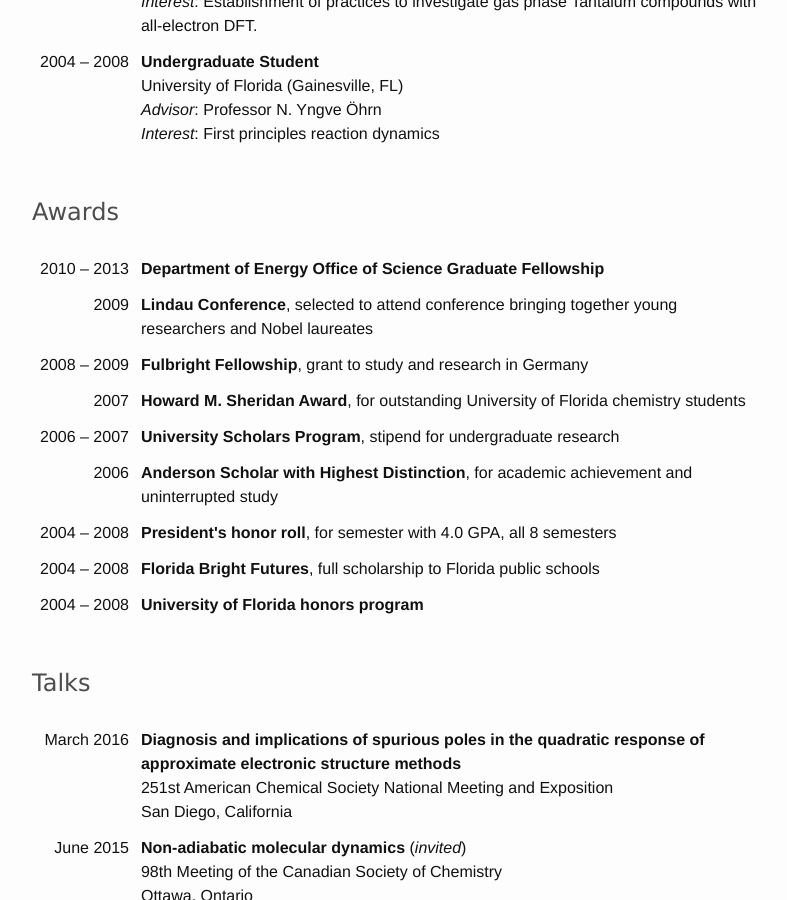
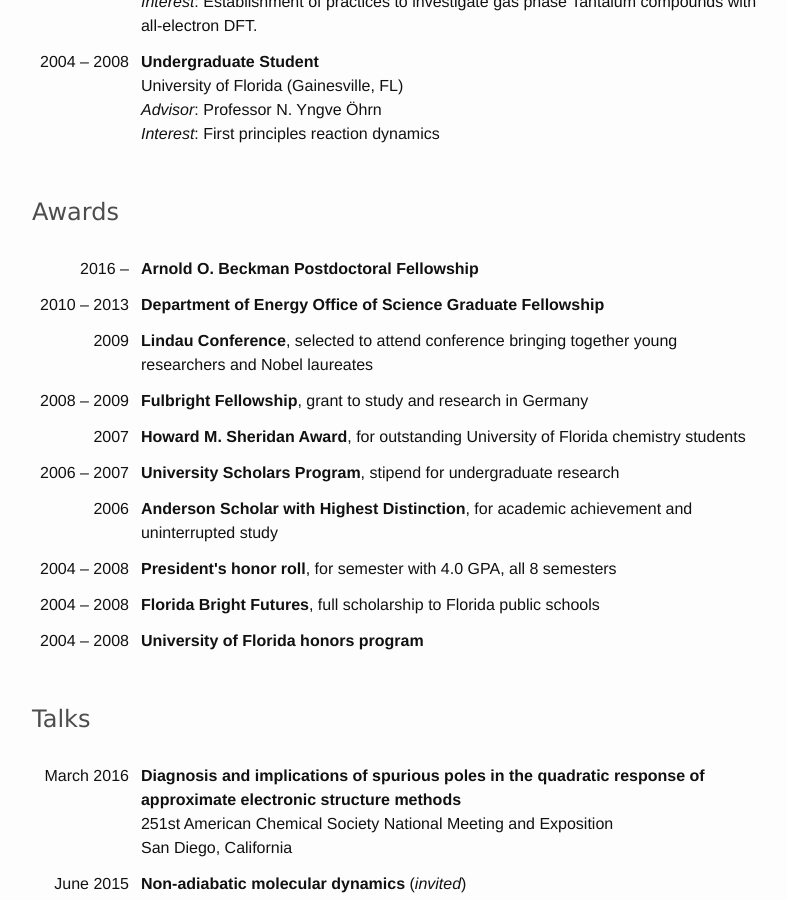
Before and after one commit to smparker/smparker.github.io, a Jekyll site: the page built from vita.html, in a window 1280 px wide and 900 px high, scrolled down 796 px. Shown: the whole window, without its empty margins (245-1032 px from the left). Built offline with Jekyll 4.4.1, drawn with Linux system fonts in a browser that asks for light colours.

Commit message:
Beckman Fellowship

```diff
--- a/_data/awards.yml
+++ b/_data/awards.yml
@@ -1,3 +1,6 @@
+- name: Arnold O. Beckman Postdoctoral Fellowship
+  year: 2016 &ndash;
+
 - name: Department of Energy Office of Science Graduate Fellowship
   year: 2010 &ndash; 2013
 
```
Also changed, not shown: publications.html (line endings or trailing spaces).
